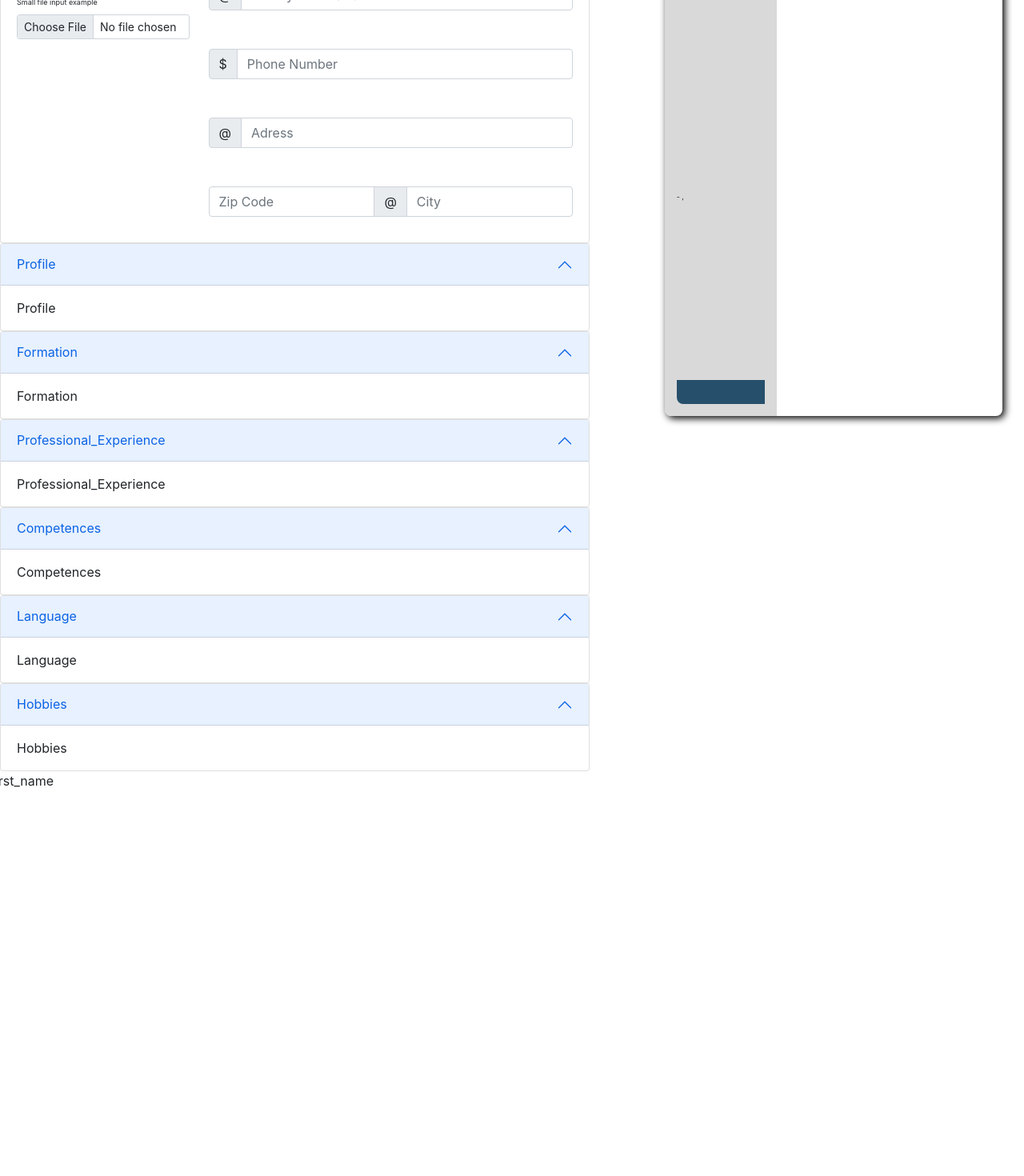
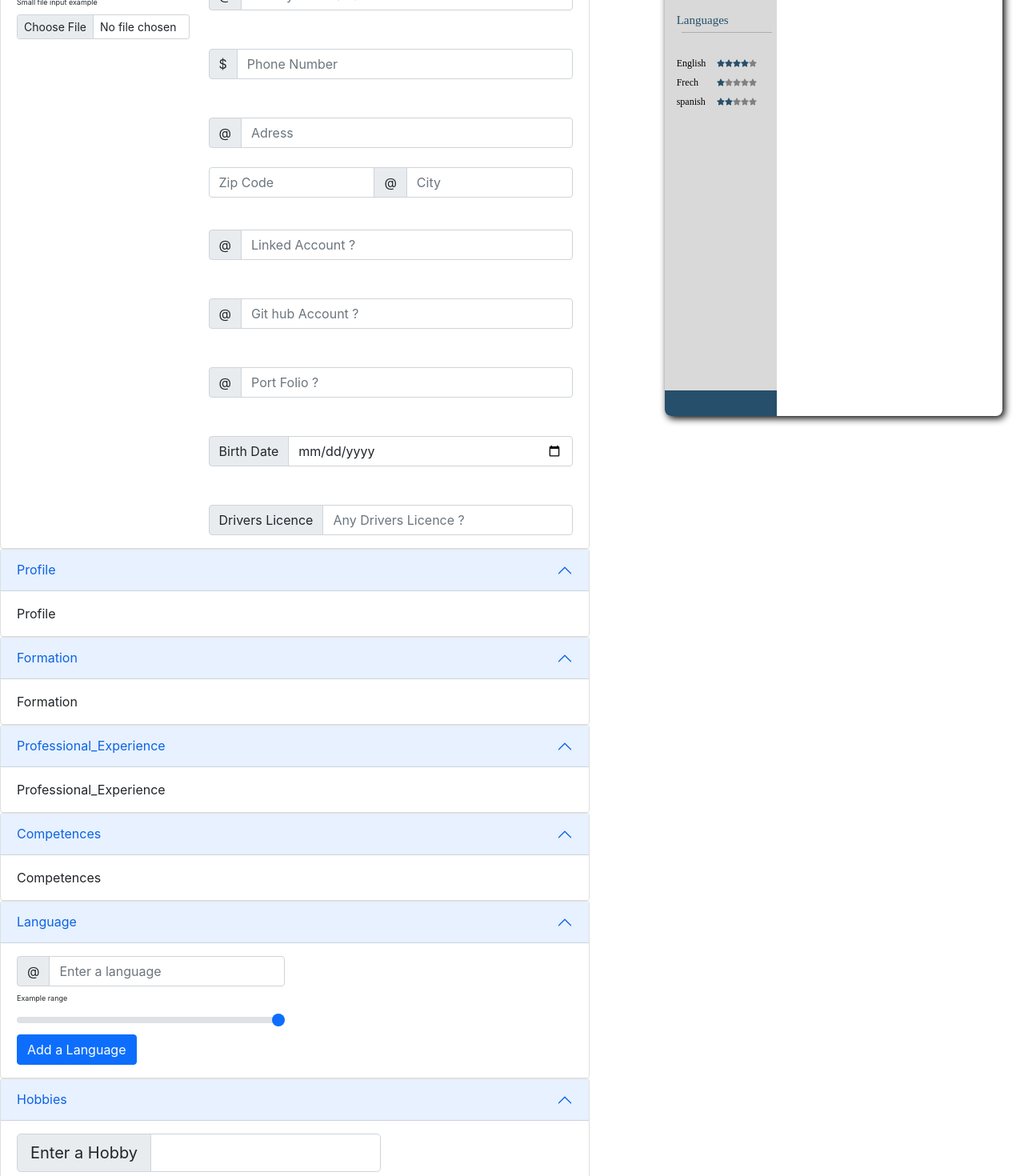
Before and after one commit to Elfomen/Create-Cv-Online, a React (Create React App) app: page / in a window 1280 px wide. Shown: the part 180-1650 px from the top of the page at 80% size. Before the commit the page ends 1168 px from the top, so only its background shows below. Built offline with nearby package versions, Linux system fonts and the light colour scheme; a web font is replaced by a local one.

Commit message:
The commitment were i have done some work on the language for the prompt side

```diff
--- a/src/App.js
+++ b/src/App.js
@@ -4,28 +4,195 @@ import PromtMainSide from './extraScript/prompt/promptSide';
 import MainData from './allData.json';
 
 const dataNames = ["Personal_Details" , "Profile" , "Education" , "Employment" , "Skills" , "Languages" , "Hobbies"];
-
+var newData = [];
+var Main = MainData;
 function App() {
 
   const [name , setName] = useState("");
   const [id , setId] = useState();
-  const [data , setData] = useState(MainData);
+  const [data , setData] = useState(Main);
 
 
   useEffect(() => {
-    var newData = [];
-    MainData.map(da => (da.id == 1 ? newData.push({...da , first_name : name}) : newData.push(da)));
+    if(!data.length) return null;
+    if(id==null) return null;
+    newData = [];
+    Main.map(da => (
+
+      id == "name" ? newData.push({...da , first_name : name}): newData.push(da)),
+
+      );
     setData(newData);
-  } , [name]);
+      Main = newData;
+    setId(null);
+  } , [id]);
+
+  useEffect(() => {
+    if(!data.length) return null;
+    if(id==null) return null;
+    newData = [];
+    Main.map(da => (
+
+      id == "l_name" ? newData.push({...da , last_name : name}): newData.push(da)),
+
+      );
+    setData(newData);
+      Main = newData;
+    setId(null);
+  } , [id]);
+
+  useEffect(() => {
+    if(!data.length) return null;
+    if(id==null) return null;
+    newData = [];
+    Main.map(da => (
+
+      id == "email" ? newData.push({...da , email_adress : name}): newData.push(da)),
+
+      );
+    setData(newData);
+      Main = newData;
+    setId(null);
+  } , [id]);
+
+
+
+  useEffect(() => {
+    if(!data.length) return null;
+    if(id==null) return null;
+    newData = [];
+    Main.map(da => (
+
+      id == "phone" ? newData.push({...da , phone_number : name}): newData.push(da)),
+
+      );
+    setData(newData);
+      Main = newData;
+    setId(null);
+  } , [id]);
+
+
+  useEffect(() => {
+    if(!data.length) return null;
+    if(id==null) return null;
+    newData = [];
+    Main.map(da => (
+
+      id == "adress" ? newData.push({...da , adress : name}): newData.push(da)),
+
+      );
+    setData(newData);
+      Main = newData;
+    setId(null);
+  } , [id]);
+
+  useEffect(() => {
+    if(!data.length) return null;
+    if(id==null) return null;
+    newData = [];
+    Main.map(da => (
+
+      id == "zip" ? newData.push({...da , zip_code : name}): newData.push(da)),
+
+      );
+    setData(newData);
+      Main = newData;
+    setId(null);
+  } , [id]);
+  useEffect(() => {
+    if(!data.length) return null;
+    if(id==null) return null;
+    newData = [];
+    Main.map(da => (
+
+      id == "city" ? newData.push({...da , city : name}): newData.push(da)),
+
+      );
+    setData(newData);
+      Main = newData;
+    setId(null);
+  } , [id]);
+
+  useEffect(() => {
+    if(!data.length) return null;
+    if(id==null) return null;
+    newData = [];
+    Main.map(da => (
+
+      id == "lin" ? newData.push({...da , lin : name}): newData.push(da)),
+
+      );
+    setData(newData);
+      Main = newData;
+    setId(null);
+  } , [id]);
+
+
+  useEffect(() => {
+    if(!data.length) return null;
+    if(id==null) return null;
+    newData = [];
+    Main.map(da => (
+
+      id == "git" ? newData.push({...da , git : name}): newData.push(da)),
+
+      );
+    setData(newData);
+      Main = newData;
+    setId(null);
+  } , [id]);
+
+
+  useEffect(() => {
+    if(!data.length) return null;
+    if(id==null) return null;
+    newData = [];
+    Main.map(da => (
+
+      id == "port" ? newData.push({...da , port_folio : name}): newData.push(da)),
+
+      );
+    setData(newData);
+      Main = newData;
+    setId(null);
+  } , [id]);
+
+  useEffect(() => {
+    if(!data.length) return null;
+    if(id==null) return null;
+    newData = [];
+    Main.map(da => (
+
+      id == "bd" ? newData.push({...da , birth_date : name}): newData.push(da)),
+
+      );
+    setData(newData);
+      Main = newData;
+    setId(null);
+  } , [id]);
+
+  useEffect(() => {
+    if(!data.length) return null;
+    if(id==null) return null;
+    newData = [];
+    Main.map(da => (
+
+      id == "dl" ? newData.push({...da , drivers_licence : name}): newData.push(da)),
+
+      );
+    setData(newData);
+      Main = newData;
+    setId(null);
+  } , [id]);
 
   return (
     <div className="row r">
       <div className="col-7">
-        <PromtMainSide onChange={e => setName(e)} id={idProp => setId(idProp)}/>
+        <PromtMainSide onChange={e => (setName(document.querySelector(`#${e}`).value) , setId(e))} />
       </div>
       <div className="col-5">
         <ViewSide list={data}/>
-      </div>first_name
+      </div>
     </div>
   );
 }
--- a/src/allData.json
+++ b/src/allData.json
@@ -3,7 +3,7 @@
         "title" : "Personal_Details" ,
         "id" : 1 ,
         "first_name" : "" ,
-            "last_name" : "" ,
+        "" : "" ,
         "email_adress" : "" ,
         "phone_number" : "",
         "adress" : "" ,
@@ -52,8 +52,9 @@
     {
         "title" : "Languages" ,
         "id" : 6,
-            "language" : "" ,
-            "language_level" : ""
+        "language" : "English" ,
+        "language_level" : 5 ,
+        "language_number" : [{"name" : "English" , "level" : 4} , {"name" : "Frech" , "level" : 1} , {"name" : "spanish" , "level" : 2}]
     } ,
     {
         "title" : "Hobbies" ,
--- a/src/extraScript/prompt/accordeon.js
+++ b/src/extraScript/prompt/accordeon.js
@@ -23,39 +23,106 @@ function Personal_details({onChange = f => f}){
       <div className="col-8">
         <div class="input-group">
            <span class="input-group-text">First and last name</span>
-          <input type="text" aria-label="First name" class="form-control" onChange = {(e) => onChange(e.target.value)}/>
-          <input type="text" aria-label="Last name" class="form-control"/>
+          <input id="name" type="text" aria-label="First name" class="form-control" onChange = {(e) => onChange(e.target.id)}/>
+          <input id="l_name" type="text" aria-label="Last name" class="form-control" onChange = {(e) => onChange(e.target.id)}/>
         </div><br></br><br></br>
 
         <div class="input-group flex-nowrap">
             <span class="input-group-text" id="addon-wrapping">@</span>
-            <input type="email" class="form-control" placeholder="Enter your email adresse" aria-label="Username" aria-describedby="addon-wrapping"/>
+            <input id="email" onChange={(e) => onChange(e.target.id)} type="email" class="form-control" placeholder="Enter your email adresse" aria-label="Username" aria-describedby="addon-wrapping"/>
         </div>
 
         <br></br><br></br>
 
         <div class="input-group flex-nowrap">
             <span class="input-group-text" id="addon-wrapping">$</span>
-            <input type="email" class="form-control" placeholder="Phone Number" aria-label="Username" aria-describedby="addon-wrapping"/>
+            <input id="phone" onChange={(e) => onChange(e.target.id)} type="email" class="form-control" placeholder="Phone Number" aria-label="Username" aria-describedby="addon-wrapping"/>
         </div>
 
         <br></br><br></br>
 
         <div class="input-group flex-nowrap">
             <span class="input-group-text" id="addon-wrapping">@</span>
-            <input type="email" class="form-control" placeholder="Adress" aria-label="Username" aria-describedby="addon-wrapping"/>
+            <input id="adress" onChange={(e) => onChange(e.target.id)} type="email" class="form-control" placeholder="Adress" aria-label="Username" aria-describedby="addon-wrapping"/>
+        </div>
+
+        <br></br>
+
+       <div class="input-group mb-3">
+          <input id="zip" onChange={(e) => onChange(e.target.id)} type="text" class="form-control" placeholder="Zip Code" aria-label="Username"/>
+          <span class="input-group-text">@</span>
+          <input id="city" onChange={(e) => onChange(e.target.id)} type="text" class="form-control" placeholder="City" aria-label="Server"/>
+      </div><br></br>
+
+      <div class="input-group flex-nowrap">
+            <span class="input-group-text" id="addon-wrapping">@</span>
+            <input id="lin" onChange={(e) => onChange(e.target.id)} type="email" class="form-control" placeholder="Linked Account ?" aria-label="Username" aria-describedby="addon-wrapping"/>
         </div>
 
         <br></br><br></br>
 
-       <div class="input-group mb-3">
-          <input type="text" class="form-control" placeholder="Zip Code" aria-label="Username"/>
-          <span class="input-group-text">@</span>
-          <input type="text" class="form-control" placeholder="City" aria-label="Server"/>
-      </div>
+        <div class="input-group flex-nowrap">
+            <span class="input-group-text" id="addon-wrapping">@</span>
+            <input id="git" onChange={(e) => onChange(e.target.id)} type="email" class="form-control" placeholder="Git hub Account ?" aria-label="Username" aria-describedby="addon-wrapping"/>
+        </div>
+
+        <br></br><br></br>
+
+        <div class="input-group flex-nowrap">
+            <span class="input-group-text" id="addon-wrapping">@</span>
+            <input id="port" onChange={(e) => onChange(e.target.id)} type="email" class="form-control" placeholder="Port Folio ?" aria-label="Username" aria-describedby="addon-wrapping"/>
+        </div>
+
+        <br></br><br></br>
+
+       <div class="input-group flex-nowrap">
+            <span class="input-group-text" id="addon-wrapping">Birth Date</span>
+            <input id="bd" onChange={(e) => onChange(e.target.id)} type="date" class="form-control" placeholder="Git hub Account ?" aria-label="Username" aria-describedby="addon-wrapping"/>
+        </div><br></br><br></br>
+
+        <div class="input-group flex-nowrap">
+            <span class="input-group-text" id="addon-wrapping">Drivers Licence</span>
+            <input id="dl" onChange={(e) => onChange(e.target.id)} type="text" class="form-control" placeholder="Any Drivers Licence ?" aria-label="Username" aria-describedby="addon-wrapping"/>
+        </div>
       </div>
     </div>
 
+  );
+}
+
+
+function Language(){
+  return(
+    <div className="row">
+
+      <div className="col-6">
+          <div class="input-group flex-nowrap">
+            <span class="input-group-text" id="addon-wrapping">@</span>
+            <input id="port" type="email" class="form-control" placeholder="Enter a language" aria-label="Username" aria-describedby="addon-wrapping"/>
+        </div>
+        <label for="customRange2" class="form-label">Example range</label>
+          <input type="range" class="form-range" min="0" max="5" id="customRange2"></input>
+
+          <button type="button" class="btn btn-primary">Add a Language</button>
+      </div>
+
+      <div className="col-6"></div>
+
+    </div>
+  );
+}
+
+function Hobbies(){
+  return(
+    <div className="row">
+      <div className="col-8">
+        <div class="input-group input-group-lg">
+          <span class="input-group-text" id="inputGroup-sizing-lg">Enter a Hobby</span>
+          <input type="text" class="form-control" aria-label="Sizing example input" aria-describedby="inputGroup-sizing-lg"/>
+        </div><br></br><br></br>
+        <button type="button" class="btn btn-primary">Add a Hobby</button>
+      </div>
+    </div>
   );
 }
 
@@ -75,7 +142,8 @@ export default function Accordeon({title , id,col , expand , onChange = f => f})
                 </h2>
                 <div id={col} className="accordion-collapse collapse show" aria-labelledby={id} data-bs-parent="#accordionExample">
                   <div className="accordion-body">
-                    {title=="Personal_details" ? <Personal_details onChange={onChange}/> : title}
+                    {title=="Personal_details" ? <Personal_details onChange={onChange}/> :
+                    (title == "Language" ? <Language /> : (title == "Hobbies" ? <Hobbies /> : title))}
                   </div>
                 </div>
             </div>
--- a/src/extraScript/prompt/promptSide.js
+++ b/src/extraScript/prompt/promptSide.js
@@ -2,12 +2,11 @@ import React from 'react';
 import Accordeon from './accordeon';
 import data from '../data/promptData.json';
 
-export default function PromtMainSide({onChange = f => f}){
+export default function PromtMainSide({onChange = f => f , ocp=g=>g , oca=a=>a}){
 
-    console.log(data);
     return(
         data.map((dat , i) => (
-            <Accordeon key={i} {...dat} onChange={onChange}/>
+            <Accordeon key={i} {...dat} onChange={onChange}  ocp={ocp}  oca={oca}/>
         ))
 
     );
--- a/src/extraScript/viewer/leftCol.js
+++ b/src/extraScript/viewer/leftCol.js
@@ -1,5 +1,6 @@
 import React from 'react';
 import PersonalDetails from './viwerComponent/personalDetails';
+import Language from './viwerComponent/Language';
 import './vLeft.css';
 import SetImage from './image';
 
@@ -14,6 +15,7 @@ export default function LeftColumn({list}){
 
            <aside className="row2">
                  <PersonalDetails {...list[0]}/>
+                 <Language {...list[5]}/>
            </aside>
            <aside className="row3"></aside>
         </aside>
--- a/src/extraScript/viewer/vLeft.css
+++ b/src/extraScript/viewer/vLeft.css
@@ -5,7 +5,7 @@
     background-color: #d9d9d9;
     border-top-left-radius: 8px;
     border-bottom-left-radius: 8px;
-    padding: 15px;
+
 }
 
 .row1{
@@ -22,6 +22,7 @@
 .row2{
     height: 85%;
     background-color: #d9d9d9;
+    padding-left: 15px;
 }
 
 .row3{
--- a/src/extraScript/viewer/viewSide.js
+++ b/src/extraScript/viewer/viewSide.js
@@ -6,7 +6,7 @@ import RightColumn from './rightcol';
 export default function ViewSide({list}){
     return(
         <div className="row main-viewer">
-            <LeftColumn list={list}/>
+            <LeftColumn list={list} />
             <RightColumn />
         </div>
     );
--- /dev/null
+++ b/src/extraScript/viewer/viwerComponent/Language.js
@@ -0,0 +1,46 @@
+import React from 'react';
+import './lan.css';
+import {FaSquare , FaStar} from 'react-icons/fa';
+
+
+
+function SetFaStar({added}){
+    return(
+        <FaStar style={{color:added ? '#264f6b' : "grey" , fontSize:"10px"}}/>
+    );
+}
+
+const createArray = (size) => [...Array(size)];
+
+function CreateLanguage({language , language_level}){
+    return(
+        <>
+            <div className="col-4">
+                <h1 className="title-language">{language}</h1>
+            </div>
+
+            <div className="col-8">
+                 {createArray(5).map((v , i) => <SetFaStar key={i} added={language_level > i}/>)}
+            </div>
+
+        </>
+    );
+}
+
+export default function Language({language , language_level , language_number}){
+    return(
+        <>
+        <div className="row">
+            <div className="col-12 col-main">
+                <h1 className="topic">Languages</h1><br></br>
+                <hr style={{width:"90%" , margin:"auto"}}></hr><br></br>
+            </div>
+        </div>
+        <div className="row" style={{display:language?'flex' : 'none'}}>
+            {language_number.map((lan , i) =>
+            <CreateLanguage language={language_number[i].name} language_level={language_number[i].level}/>
+            )}
+        </div>
+        </>
+    );
+}
--- /dev/null
+++ b/src/extraScript/viewer/viwerComponent/lan.css
@@ -0,0 +1,17 @@
+
+.topic{
+    margin: 0;
+    float: left;
+    color: #264f6b;
+}
+
+.col-main{
+    display: block;
+    align-items: center;
+}
+
+.title-language{
+    margin-top: 7px;
+    color: black;
+    font-size: 12px;
+}
--- a/src/extraScript/viewer/viwerComponent/personalDetails.js
+++ b/src/extraScript/viewer/viwerComponent/personalDetails.js
@@ -3,48 +3,48 @@ import './perso.css';
 import { FaSitemap,FaUser , FaLinkedin , FaGithub , FaEnvelope , FaPhone , FaHome, FaCalendar , FaCar} from 'react-icons/fa';
 
 
-export default function PersonalDetails({lin , git , port_folio ,email_adress, phone_number , adress , birth_date ,drivers_licence,zip_code,city,  first_name}){
+export default function PersonalDetails({lin , git , port_folio ,email_adress, phone_number , adress , birth_date ,drivers_licence,zip_code,city,  first_name , last_name}){
 
     return(
         <>
         <br></br><br></br><br></br>
-        <div className="row" style={{visibility:first_name?"visible":"collapse"}}>
+        <div className="row" style={{display:first_name?"flex":"none"}}>
             <div className="col-12">
             <p>Personal Details</p>
             <hr style={{width:"90%" , margin:"0 auto"}}></hr>
             </div>
         </div>
-        <div className="row" style={{visibility:first_name?"visible":"collapse"}}>
-            <div className="col-1"><FaUser/></div>
-            <div className="col-10"><label>{first_name}</label></div>
+        <div className="row" style={{display:first_name?"flex":"none"}}>
+            <div className="col-1"><FaUser style={{color:"#264f6b"}}/></div>
+            <div className="col-10"><label>{first_name} - {last_name}</label></div>
         </div>
-         <div className="row" style={{visibility:email_adress?"visible":"collapse"}}>
-            <div className="col-1"><FaEnvelope/></div>
+         <div className="row" style={{display:email_adress?"flex":"none"}}>
+            <div className="col-1"><FaEnvelope style={{color:"#264f6b"}}/></div>
             <div className="col-10"><label>{email_adress}</label></div>
         </div>
-        <div className="row">
-            <div className="col-1" style={{visibility:phone_number?"visible":"collapse"}}><FaPhone/></div>
+        <div className="row" style={{display:phone_number?"flex":"none"}}>
+            <div className="col-1"><FaPhone style={{color:"#264f6b"}}/></div>
             <div className="col-10"><label>{phone_number}</label></div>
         </div> <div className="row"></div>
-         <div className="row">
-            <div className="col-1" style={{visibility:adress?"visible":"collapse"}}><FaHome/></div>
+         <div className="row" style={{display:adress?"flex":"none"}}>
+            <div className="col-1"><FaHome style={{color:"#264f6b"}}/></div>
             <div className="col-10"><label>{adress} - {city} , {zip_code}</label></div>
-        </div> <div className="row">
-            <div className="col-1" style={{visibility:birth_date?"visible":"collapse"}}><FaCalendar/></div>
+        </div> <div className="row" style={{display:birth_date?"flex":"none"}}>
+            <div className="col-1"><FaCalendar style={{color:"#264f6b"}}/></div>
             <div className="col-10"><label>{birth_date}</label></div>
-        </div> <div className="row">
-            <div className="col-1" style={{visibility:drivers_licence?"visible":"collapse"}}><FaCar/></div>
+        </div> <div className="row" style={{display:drivers_licence?"flex":"none"}}>
+            <div className="col-1"><FaCar style={{color:"#264f6b"}}/></div>
             <div className="col-10"><label>{drivers_licence}</label></div>
-        </div> <div className="row">
-            <div className="col-1" style={{visibility:lin?"visible":"collapse"}}><FaLinkedin/></div>
+        </div> <div className="row" style={{display:lin?"flex":"none"}}>
+            <div className="col-1"><FaLinkedin style={{color:"#264f6b"}}/></div>
             <div className="col-10"><label>{lin}</label></div>
-        </div> <div className="row">
-            <div className="col-1" style={{visibility:git?"visible":"collapse"}}><FaGithub/></div>
+        </div> <div className="row" style={{display:git?"flex":"none"}}>
+            <div className="col-1"><FaGithub style={{color:"#264f6b"}}/></div>
             <div className="col-10"><label>{git}</label></div>
         </div>
-        <div className="row">
-            <div className="col-1" style={{visibility:port_folio?"visible":"collapse"}}><FaSitemap/></div>
-            <div className="col-10"><label>{port_folio}</label></div>
+        <div className="row" style={{display:port_folio?"flex":"none"}}>
+            <div className="col-1"><FaSitemap style={{color:"#264f6b"}}/></div>
+            <div className="col-10"><label>{port_folio}</label></div><br></br><br></br>
         </div>
 
 
```
Lines whose indentation alone changed are shown as unchanged.
